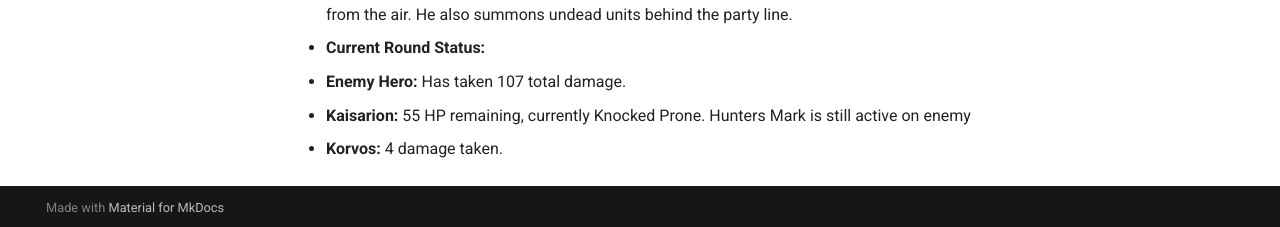
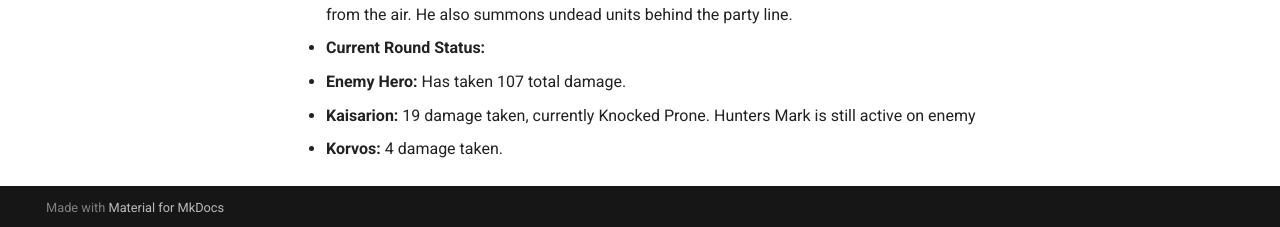
Before and after one commit to backstabbery-DnD/Sigil-Campaign, an MkDocs documentation site: the page built from docs/Session Notes/Session 6.md, in a window 1280 px wide and 900 px high, scrolled down 2273 px. Shown: the part 670-897 px from the top of the window. Built offline with MkDocs 1.6.1 and Material for MkDocs 9.7.7, drawn with Linux system fonts in a browser that asks for light colours.

Commit message:
dmg correction

```diff
--- a/docs/Session Notes/Session 6.md
+++ b/docs/Session Notes/Session 6.md
@@ -78,5 +78,5 @@ The armorsmith delivers a heavy, multi-form magical robe to Korvos instead of st
   * **Phase 2:** After taking initial damage, the hero summons a **Fire Drake**, mounts it, and attacks from the air. He also summons undead units behind the party line.
 * **Current Round Status:**
   * **Enemy Hero:** Has taken 107 total damage.
-  * **Kaisarion:** 55 HP remaining, currently Knocked Prone. Hunters Mark is still active on enemy
+  * **Kaisarion:** 19 damage taken, currently Knocked Prone. Hunters Mark is still active on enemy
   * **Korvos:** 4 damage taken.
```
